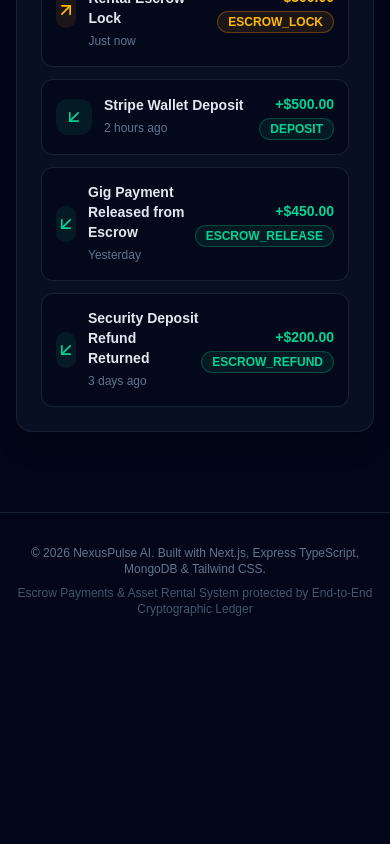
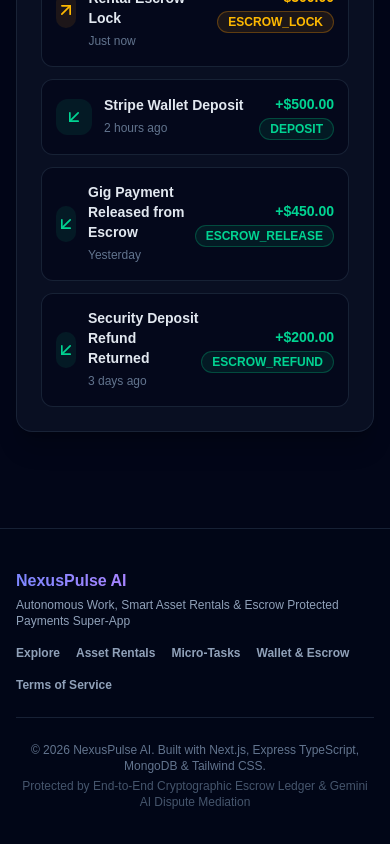
Before and after one commit to iMoloy/nexuspluseai-client, a Next.js app: page / in a window 390 px wide. Shown: the part 6162-7006 px from the top of the page. Before the commit the page ends 6811 px from the top, so only its background shows below. Built offline with nearby package versions, Linux system fonts and the light colour scheme; no server answers; a web font is replaced by a local one.

Commit message:
feat(client): add terms of service page and improve site navigation & footer

```diff
--- a/src/app/page.tsx
+++ b/src/app/page.tsx
@@ -5,6 +5,7 @@ import { Navbar } from '@/components/layout/Navbar';
 import { WalletSection } from '@/components/dashboard/WalletSection';
 import { RentalSection } from '@/components/dashboard/RentalSection';
 import { KanbanSection } from '@/components/dashboard/KanbanSection';
+import { TermsSection } from '@/components/legal/TermsSection';
 import { AiAssistantModal } from '@/components/ai/AiAssistantModal';
 import { Button } from '@/components/ui/Button';
 import { Modal } from '@/components/ui/Modal';
@@ -210,7 +211,11 @@ export default function Home() {
         )}
 
         {/* TAB CONTENTS */}
+        {/* TAB 4: WALLET & ESCROW LEDGER */}
         {activeTab === 'wallet' && <WalletSection />}
+
+        {/* TAB 5: TERMS & GOVERNANCE */}
+        {activeTab === 'terms' && <TermsSection />}
         {activeTab === 'rentals' && <RentalSection />}
         {activeTab === 'kanban' && <KanbanSection />}
 
@@ -361,10 +366,25 @@ export default function Home() {
       </Modal>
 
       {/* Footer */}
-      <footer className="border-t border-slate-800/80 bg-slate-950 py-8 mt-12">
-        <div className="max-w-7xl mx-auto px-4 text-center text-xs text-slate-500 space-y-2">
-          <p>© 2026 NexusPulse AI. Built with Next.js, Express TypeScript, MongoDB & Tailwind CSS.</p>
-          <p className="text-slate-600">Escrow Payments & Asset Rental System protected by End-to-End Cryptographic Ledger</p>
+      <footer className="border-t border-slate-800/80 bg-slate-950/90 py-10 mt-16">
+        <div className="max-w-7xl mx-auto px-4 sm:px-6 lg:px-8 space-y-6">
+          <div className="flex flex-col sm:flex-row items-center justify-between gap-4 border-b border-slate-800/80 pb-6">
+            <div className="text-left">
+              <span className="text-base font-extrabold bg-gradient-to-r from-indigo-400 to-violet-400 bg-clip-text text-transparent">NexusPulse AI</span>
+              <p className="text-xs text-slate-400 mt-1">Autonomous Work, Smart Asset Rentals & Escrow Protected Payments Super-App</p>
+            </div>
+            <div className="flex flex-wrap items-center gap-4 text-xs font-semibold text-slate-400">
+              <button onClick={() => setActiveTab('explore')} className="hover:text-indigo-400 transition-colors">Explore</button>
+              <button onClick={() => setActiveTab('rentals')} className="hover:text-indigo-400 transition-colors">Asset Rentals</button>
+              <button onClick={() => setActiveTab('kanban')} className="hover:text-indigo-400 transition-colors">Micro-Tasks</button>
+              <button onClick={() => setActiveTab('wallet')} className="hover:text-indigo-400 transition-colors">Wallet & Escrow</button>
+              <button onClick={() => setActiveTab('terms')} className="hover:text-indigo-400 transition-colors">Terms of Service</button>
+            </div>
+          </div>
+          <div className="text-center text-xs text-slate-500 space-y-1">
+            <p>© 2026 NexusPulse AI. Built with Next.js, Express TypeScript, MongoDB & Tailwind CSS.</p>
+            <p className="text-slate-600">Protected by End-to-End Cryptographic Escrow Ledger & Gemini AI Dispute Mediation</p>
+          </div>
         </div>
       </footer>
     </div>
--- a/src/components/layout/Navbar.tsx
+++ b/src/components/layout/Navbar.tsx
@@ -5,7 +5,7 @@ import Image from 'next/image';
 import { Logo } from '@/components/ui/Logo';
 import { Button } from '@/components/ui/Button';
 import { Badge } from '@/components/ui/Badge';
-import { ShieldCheck, Wallet, Sparkles, Car, Briefcase, User as UserIcon, LogOut, Loader2 } from 'lucide-react';
+import { ShieldCheck, Wallet, Sparkles, Car, Briefcase, User as UserIcon, LogOut, Loader2, FileText } from 'lucide-react';
 import { useAuth } from '@/hooks/useAuth';
 
 interface NavbarProps {
@@ -71,7 +71,18 @@ export const Navbar: React.FC<NavbarProps> = ({
                 : 'text-slate-400 hover:text-slate-200 hover:bg-slate-800/50'
             }`}
           >
-            <Wallet className="w-3.5 h-3.5" /> Wallet & Escrow
+            <Wallet className="w-3.5 h-3.5" /> Escrow Wallet
+          </button>
+
+          <button
+            onClick={() => setActiveTab('terms')}
+            className={`px-3.5 py-1.5 rounded-xl text-xs font-semibold transition-all flex items-center gap-1.5 ${
+              activeTab === 'terms'
+                ? 'bg-gradient-to-r from-indigo-600 to-violet-600 text-white shadow-md'
+                : 'text-slate-400 hover:text-slate-200 hover:bg-slate-800/50'
+            }`}
+          >
+            <FileText className="w-3.5 h-3.5" /> Terms & Rules
           </button>
         </nav>
 
--- /dev/null
+++ b/src/components/legal/TermsSection.tsx
@@ -0,0 +1,59 @@
+'use client';
+
+import React from 'react';
+import { Card } from '@/components/ui/Card';
+import { ShieldCheck, FileText, Lock, Scale } from 'lucide-react';
+
+export const TermsSection: React.FC = () => {
+  return (
+    <div className="max-w-4xl mx-auto space-y-8 py-4">
+      <div className="text-center space-y-3">
+        <div className="inline-flex items-center gap-2 px-3 py-1.5 rounded-full bg-indigo-500/10 border border-indigo-500/30 text-indigo-400 text-xs font-semibold">
+          <Scale className="w-4 h-4" /> Legal & Platform Governance
+        </div>
+        <h2 className="text-3xl font-extrabold text-slate-100">Terms of Service & Escrow Rules</h2>
+        <p className="text-sm text-slate-400">
+          Last updated: August 2026. Please read these terms carefully before participating in Asset Rentals or Gig Escrow Contracts.
+        </p>
+      </div>
+
+      <div className="space-y-6">
+        <Card className="p-6 bg-slate-900/60 border-slate-800 space-y-4">
+          <h3 className="text-lg font-bold text-slate-100 flex items-center gap-2">
+            <Lock className="w-5 h-5 text-indigo-400" /> 1. Smart Escrow Financial Protection
+          </h3>
+          <p className="text-sm text-slate-300 leading-relaxed">
+            All gig milestone payments and asset security deposits are locked within the NexusPulse Escrow Ledger before work or rental period commences. Funds remain safely held until the hiring Client approves work proof or asset is returned undamaged.
+          </p>
+        </Card>
+
+        <Card className="p-6 bg-slate-900/60 border-slate-800 space-y-4">
+          <h3 className="text-lg font-bold text-slate-100 flex items-center gap-2">
+            <Scale className="w-5 h-5 text-purple-400" /> 2. AI Dispute Mediation Protocol
+          </h3>
+          <p className="text-sm text-slate-300 leading-relaxed">
+            In the event of a dispute regarding deliverable quality or asset damage, either party may invoke the NexusPulse AI Mediator. The AI agent analyzes contract specifications, chat logs, and proof submissions to issue a binding, equitable settlement recommendation.
+          </p>
+        </Card>
+
+        <Card className="p-6 bg-slate-900/60 border-slate-800 space-y-4">
+          <h3 className="text-lg font-bold text-slate-100 flex items-center gap-2">
+            <ShieldCheck className="w-5 h-5 text-emerald-400" /> 3. Asset Rental Policies & Liability
+          </h3>
+          <p className="text-sm text-slate-300 leading-relaxed">
+            Renters must verify identity (KYC) prior to booking vehicles or cinema equipment. Security deposits are automatically released back to the renter's wallet within 24 hours of successful owner inspection.
+          </p>
+        </Card>
+
+        <Card className="p-6 bg-slate-900/60 border-slate-800 space-y-4">
+          <h3 className="text-lg font-bold text-slate-100 flex items-center gap-2">
+            <FileText className="w-5 h-5 text-amber-400" /> 4. Platform Fees & Payouts
+          </h3>
+          <p className="text-sm text-slate-300 leading-relaxed">
+            NexusPulse charges a flat 5% service fee on completed gig payouts and asset rental transactions. Instant withdrawals via Stripe, bKash, Nagad, or Bank Transfer are processed within minutes.
+          </p>
+        </Card>
+      </div>
+    </div>
+  );
+};
```
Also changed, not shown: 1 other file (tests, documents, lock files or other folders).
